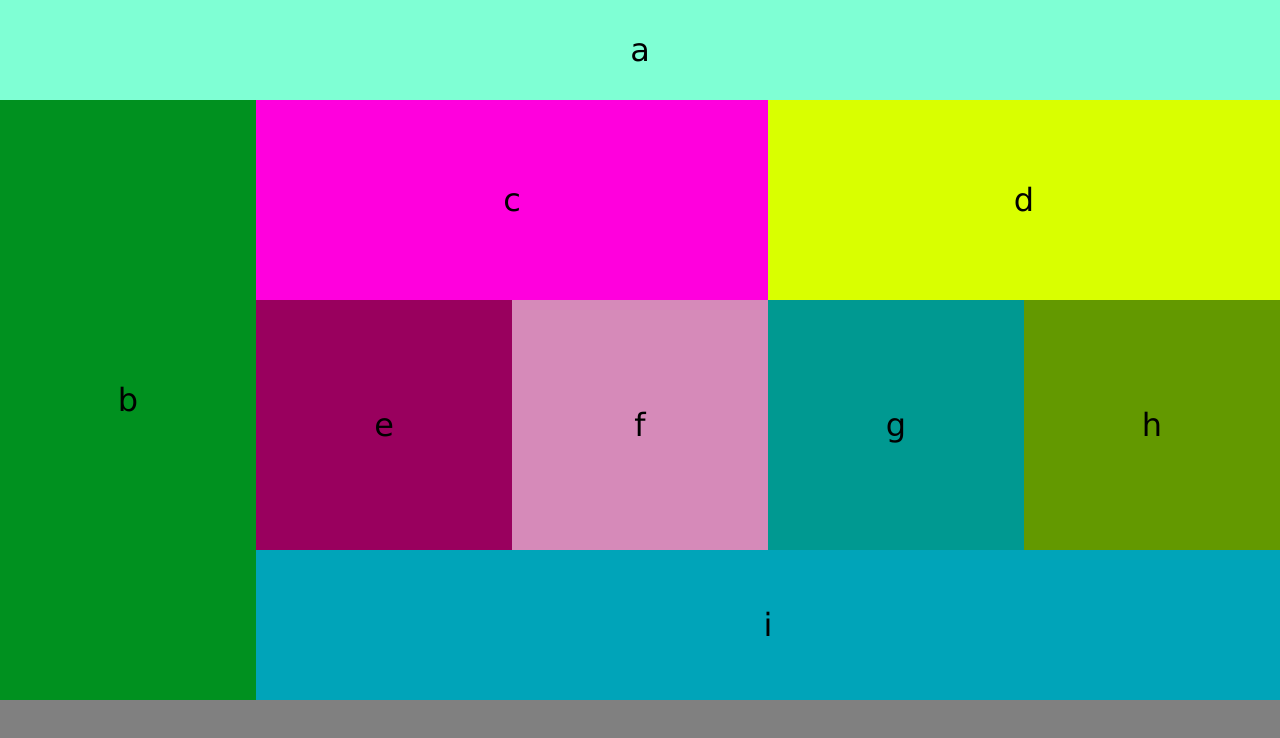
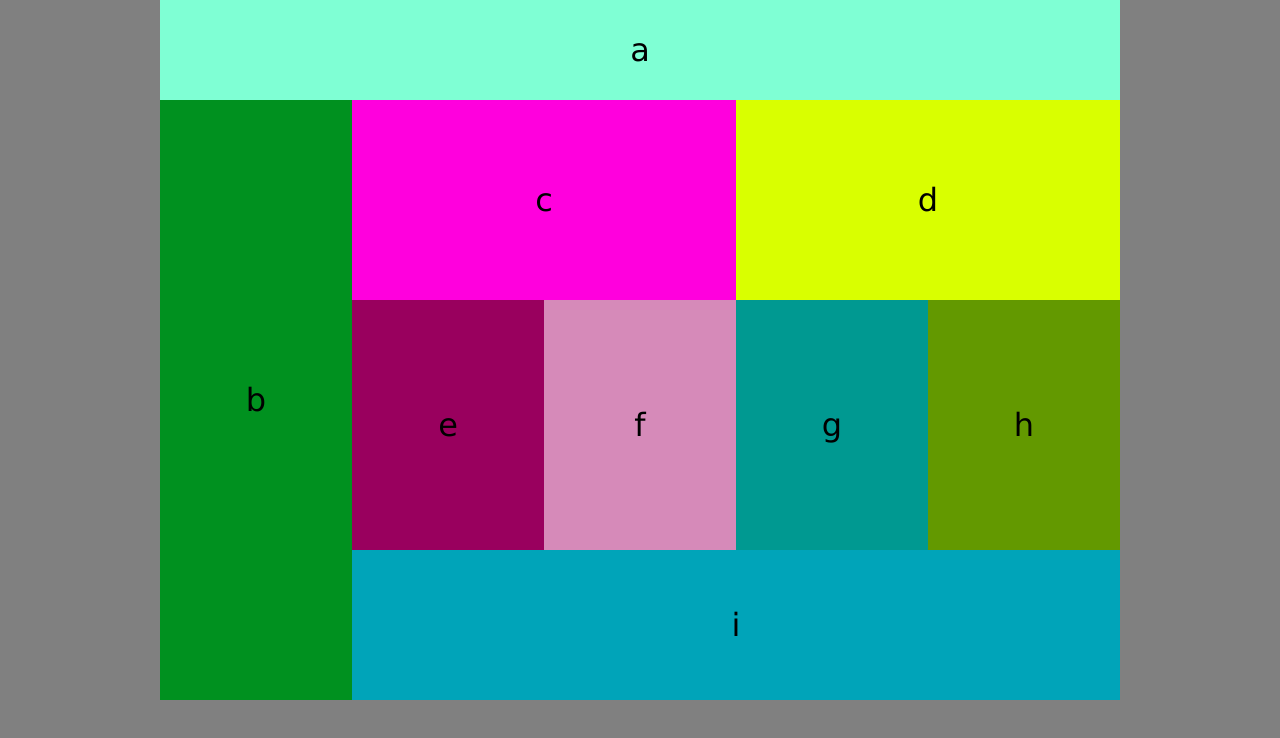
Before and after one commit to coreychang808/lab-01, a plain HTML site: page index.html in a window 1280 px wide. Drawn offline with Linux system fonts and the light colour scheme.

Commit message:
minor fix

```diff
--- a/css/base.css
+++ b/css/base.css
@@ -6,6 +6,11 @@ html {
 
 * {
     box-sizing: border-box;
+}
+
+body {
+    max-width: 960px;
+    margin: auto;
 }
 
 header{
```
